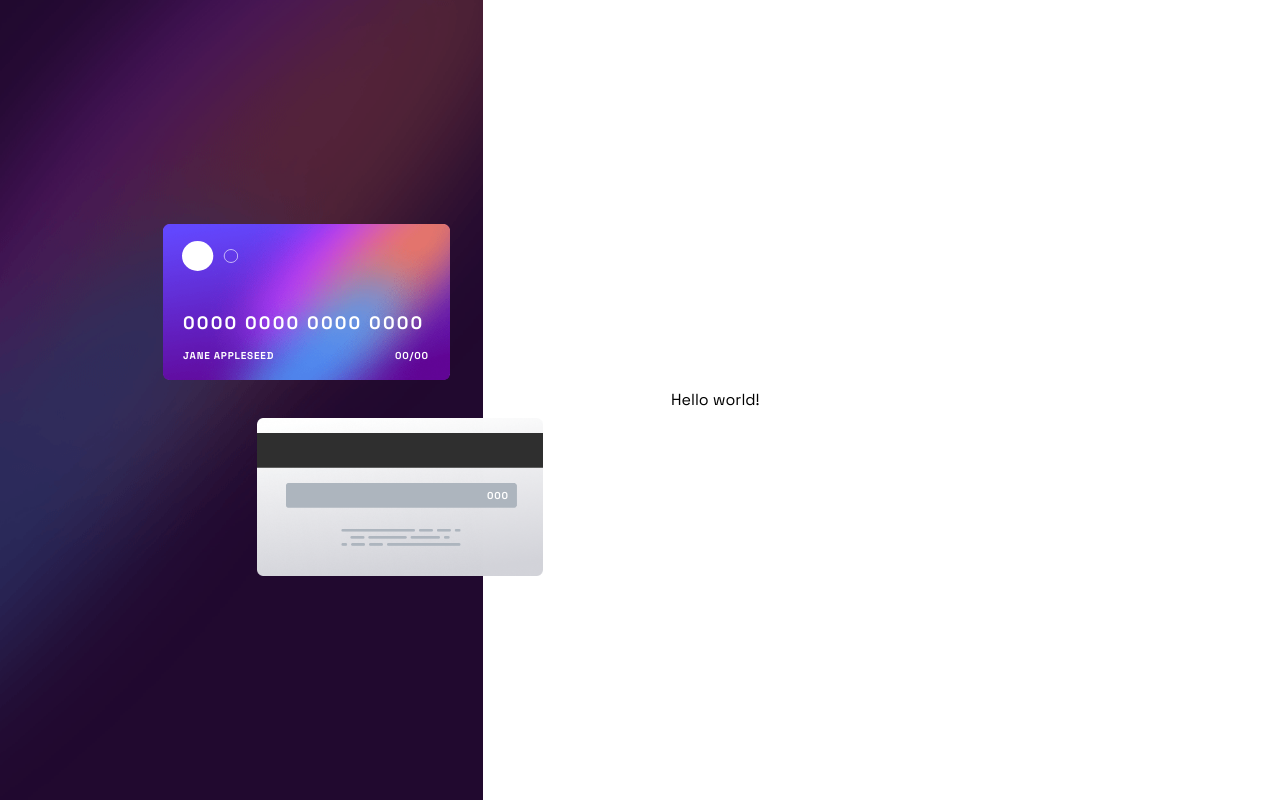
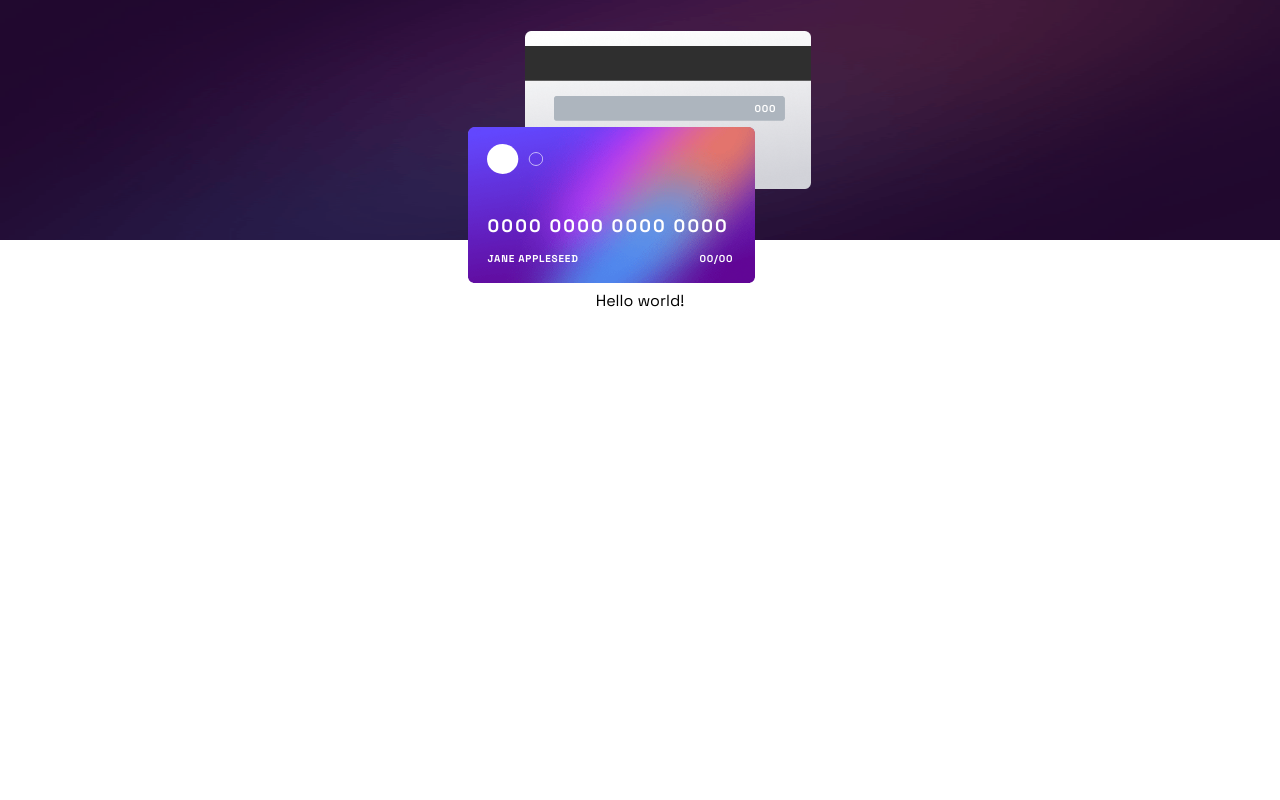
Before and after one commit to fkrunic/frontend-mentor-interactive-card-details-form, a Vue app: page / in a window 1280 px wide. Built offline with nearby package versions, Linux system fonts and the light colour scheme.

Commit message:
field error component

```diff
--- a/src/App.vue
+++ b/src/App.vue
@@ -9,5 +9,5 @@ onMounted(() => {
 </script>
 
 <template>
-  <Desktop></Desktop>
+  <Phone></Phone>
 </template>
--- /dev/null
+++ b/src/components/FieldError.vue
@@ -0,0 +1,7 @@
+<script setup lang="ts">
+defineProps<{ message: string }>()
+</script>
+
+<template>
+  <p class="font-bold text-[12px] text-red">{{ message }}</p>
+</template>
```
